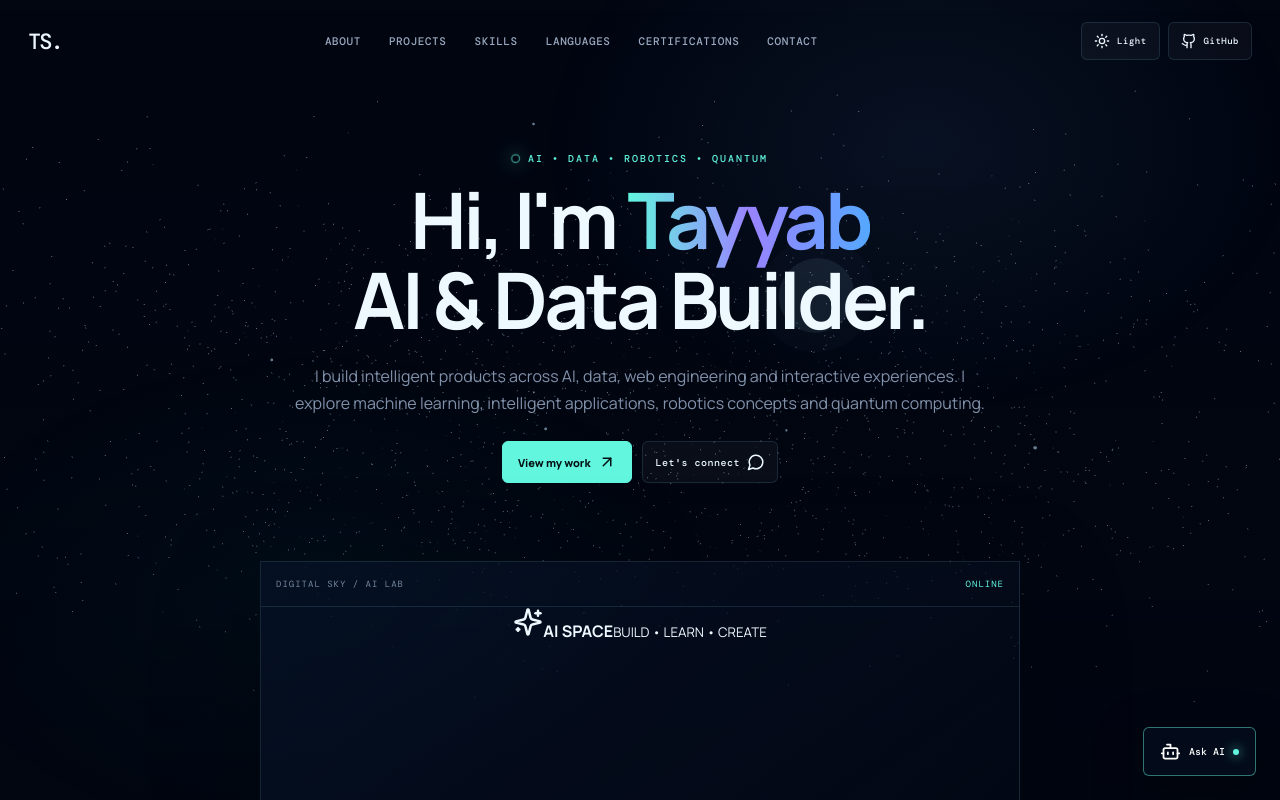
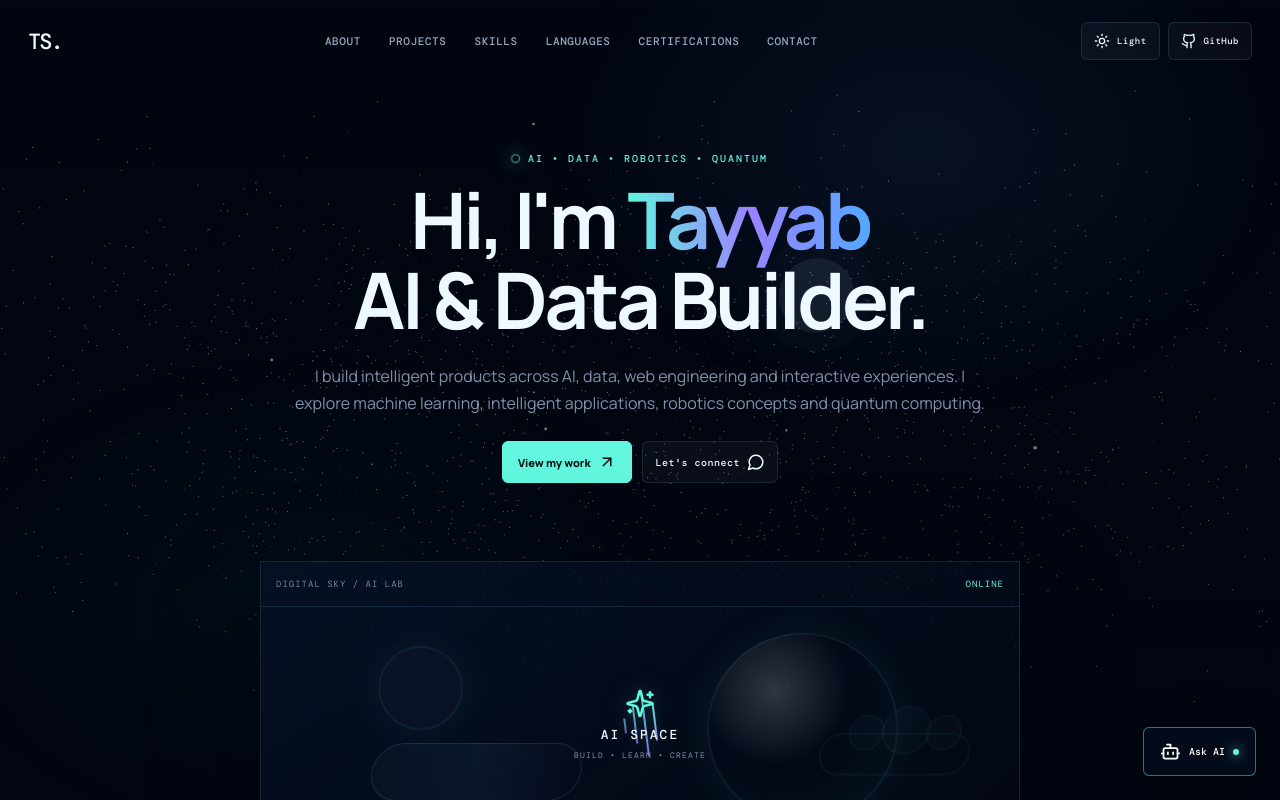
Before and after one commit to tshamshuddinsayyad/portfolio, a React (Vite) app: page / in a window 1280 px wide. Shown: the top 800 px of the page. Built offline with nearby package versions, Linux system fonts and the light colour scheme.

Commit message:
Style new sky-themed AI hero visual

```diff
--- a/src/styles.css
+++ b/src/styles.css
@@ -313,3 +313,26 @@ footer{max-width:1280px;margin:auto;padding:25px 28px 45px;border-top:1px solid
   background:linear-gradient(180deg,rgba(255,255,255,.02),rgba(236,247,249,.08) 55%,rgba(236,247,249,.25));
 }
 .section::before,.section::after{opacity:.28}
+
+/* Sky-themed hero visual — replaces the old Q-BIT/quantum box */
+.sky-console{position:relative;overflow:hidden}
+.sky-visual{position:absolute;inset:42px 0 76px;overflow:hidden}
+.sky-orb{position:absolute;border-radius:50%;filter:blur(.2px);border:1px solid var(--line);box-shadow:0 0 45px rgba(98,246,223,.08)}
+.orb-a{width:190px;height:190px;right:16%;top:12%;background:radial-gradient(circle at 35% 30%,rgba(255,255,255,.18),transparent 42%,rgba(98,246,223,.05));animation:skyFloatA 7s ease-in-out infinite}
+.orb-b{width:85px;height:85px;left:15%;top:18%;background:rgba(154,131,255,.035);animation:skyFloatB 5.5s ease-in-out infinite}
+.sky-cloud{position:absolute;border-radius:999px;border:1px solid rgba(98,246,223,.13);filter:blur(.1px)}
+.cloud-a{width:210px;height:58px;left:13%;bottom:18%;background:linear-gradient(90deg,rgba(98,246,223,.025),rgba(84,169,255,.07),transparent);transform:skewX(-10deg);animation:cloudDrift 9s ease-in-out infinite}
+.cloud-b{width:150px;height:42px;right:9%;bottom:29%;opacity:.65;transform:skewX(-8deg);animation:cloudDrift 11s ease-in-out infinite reverse}
+.sky-cloud span{position:absolute;border:1px solid rgba(98,246,223,.11);border-radius:50%;width:35px;height:35px;top:-19px;background:rgba(98,246,223,.018)}
+.sky-cloud span:nth-child(1){left:25px}.sky-cloud span:nth-child(2){left:58px;top:-28px;width:48px;height:48px}.sky-cloud span:nth-child(3){left:102px}
+.sky-signal{position:absolute;left:50%;top:50%;width:280px;height:90px;transform:translate(-50%,-50%) rotate(-7deg);display:flex;gap:8px;align-items:center;justify-content:center}
+.sky-signal span{display:block;width:2px;border-radius:2px;background:linear-gradient(var(--cyan),var(--violet));box-shadow:0 0 10px rgba(98,246,223,.2);animation:signalPulse 2.8s ease-in-out infinite}
+.sky-signal span:nth-child(1){height:24px}.sky-signal span:nth-child(2){height:52px;animation-delay:.2s}.sky-signal span:nth-child(3){height:78px;animation-delay:.4s}.sky-signal span:nth-child(4){height:40px;animation-delay:.6s}
+.sky-center{position:absolute;left:50%;top:50%;transform:translate(-50%,-50%);display:flex;flex-direction:column;align-items:center;gap:7px;text-align:center;color:var(--text);text-shadow:0 0 20px rgba(98,246,223,.14)}
+.sky-center svg{color:var(--cyan);filter:drop-shadow(0 0 12px rgba(98,246,223,.25))}
+.sky-center b{font:700 13px "DM Mono";letter-spacing:2px}
+.sky-center small{font:8px "DM Mono";color:var(--muted);letter-spacing:1.2px}
+@keyframes skyFloatA{50%{transform:translate(-12px,9px) scale(1.035)}}
+@keyframes skyFloatB{50%{transform:translate(10px,-8px) scale(.94)}}
+@keyframes cloudDrift{50%{transform:translateX(20px) skewX(-10deg)}}
+@keyframes signalPulse{50%{transform:scaleY(.55);opacity:.55}}
```
